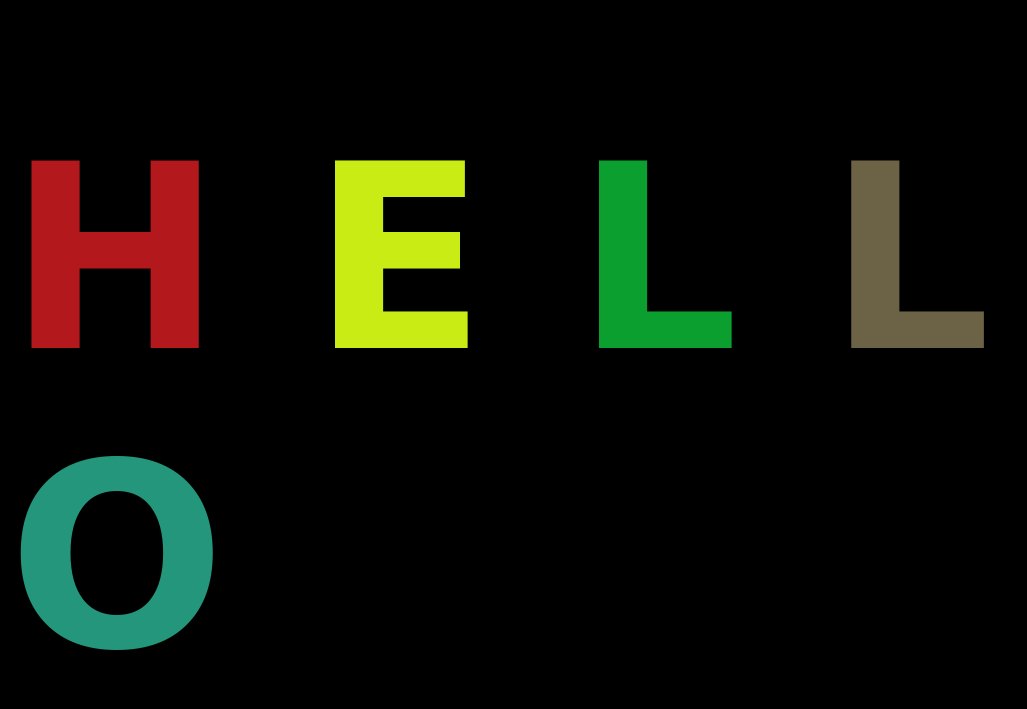
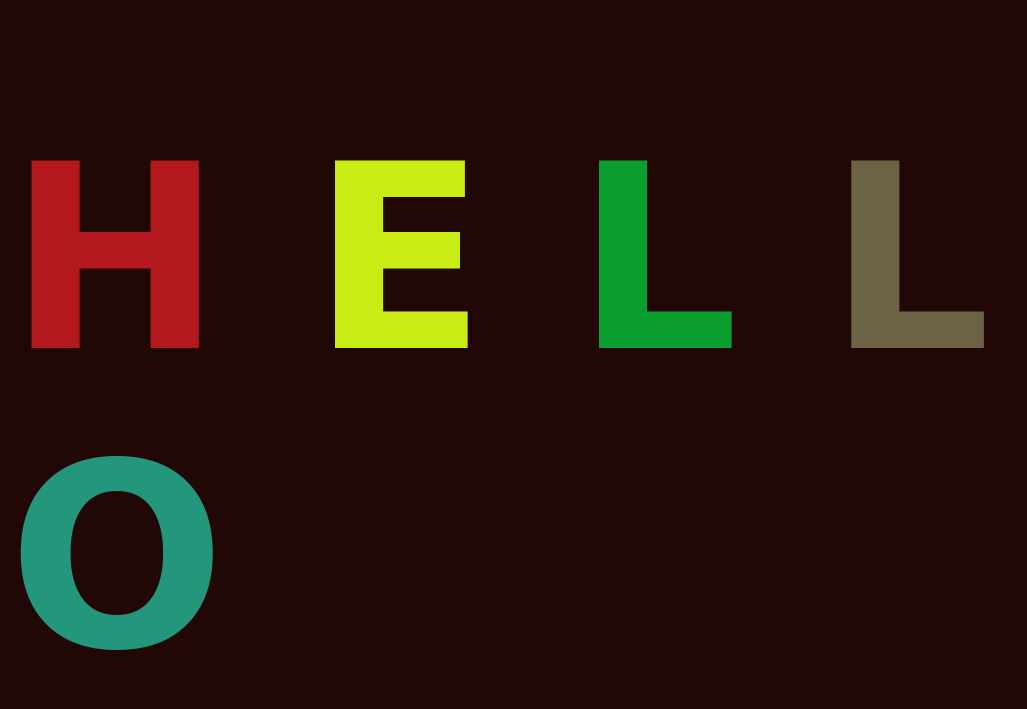
Before and after one commit to laila9090/Changingcolors, a plain HTML site: page index.html in a window 1280 px wide. Shown: the whole page, without its empty margins (0-1027 px from the left). Drawn offline with Linux system fonts and the light colour scheme.

Commit message:
changed background color

```diff
--- a/index.css
+++ b/index.css
@@ -3,7 +3,7 @@ body {
     justify-content: center;
     align-items: center;
     height: 100vh;
-    background-color: rgb(0, 0, 0);
+    background-color: rgb(34, 7, 7);
 }
 
 h1 {
```
